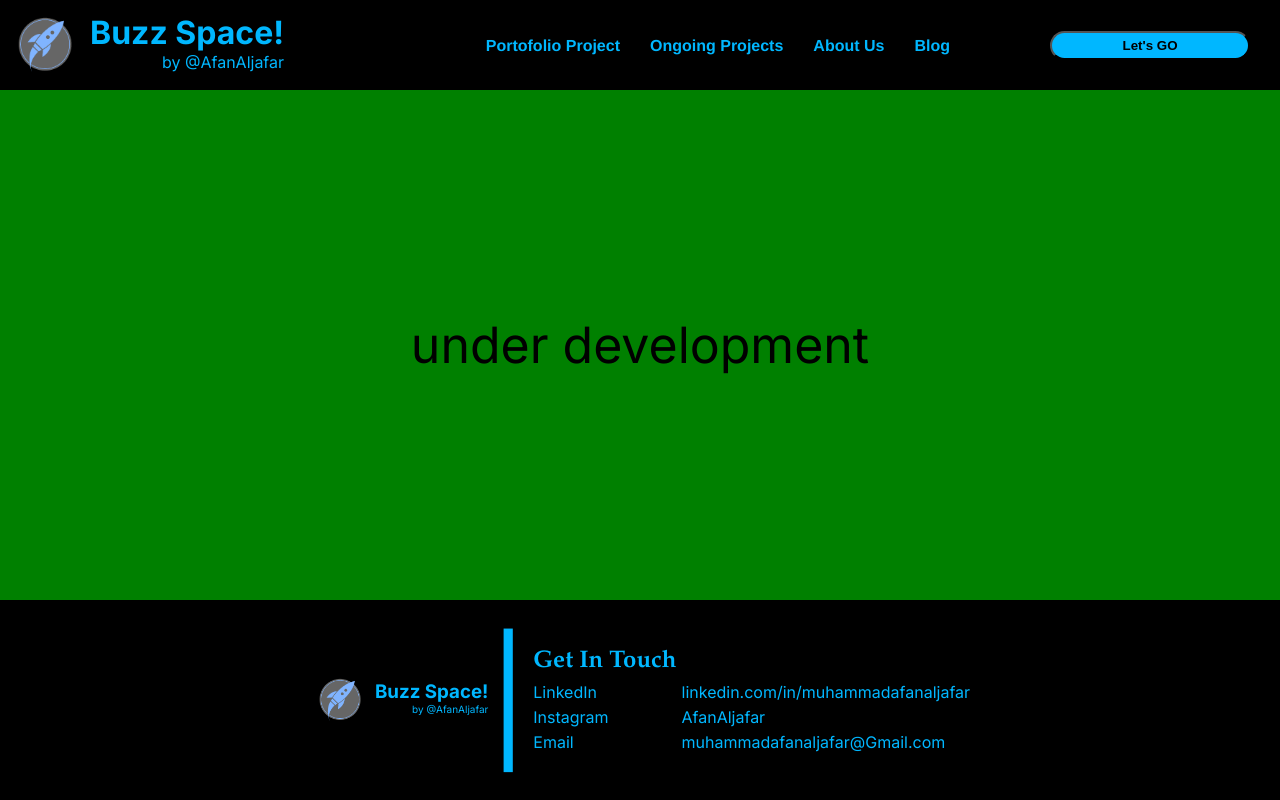
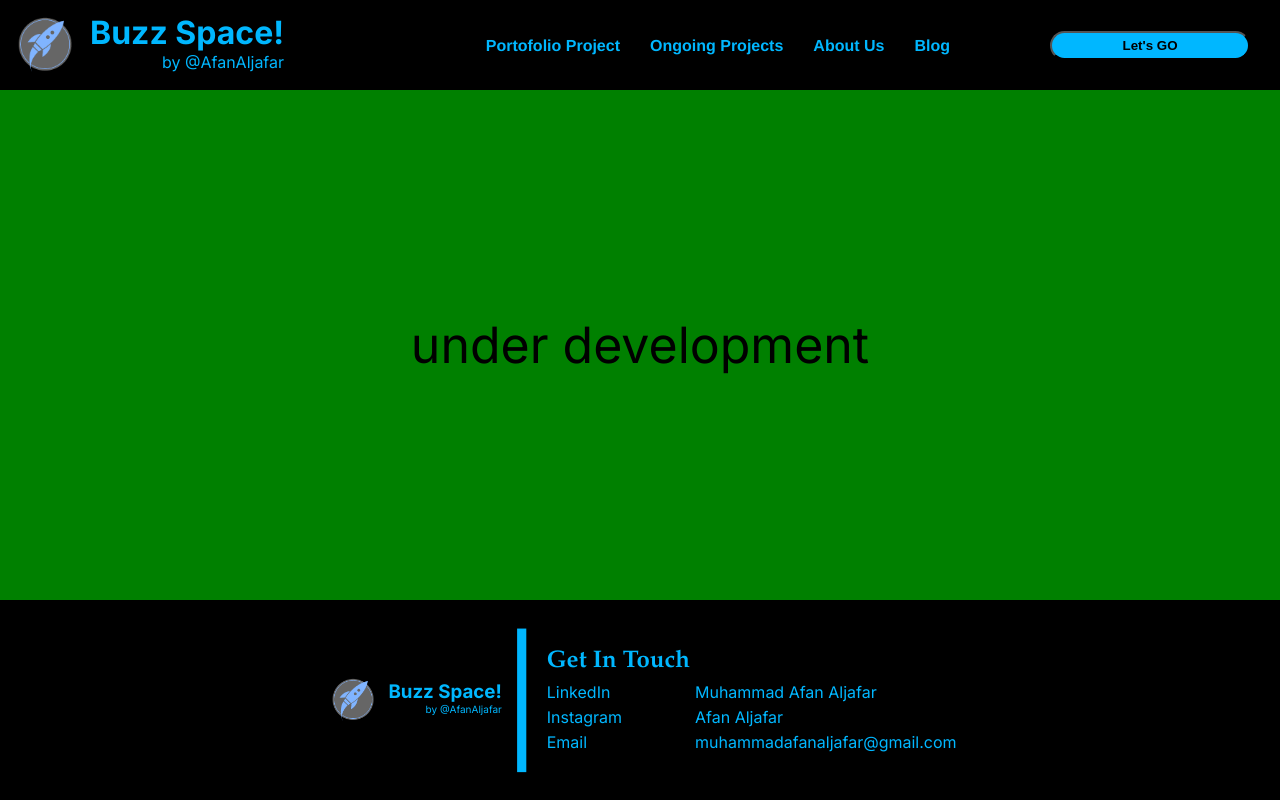
Before and after one commit to AfanAljafar/Buzz-Space, a Next.js app in the folder frontend/: page / in a window 1280 px wide. Built offline with nearby package versions, Linux system fonts and the light colour scheme.

Commit message:
buzz space

```diff
--- a/frontend/component/single/quicklink/footersocmed/footersocmed.css
+++ b/frontend/component/single/quicklink/footersocmed/footersocmed.css
@@ -12,3 +12,9 @@
 .getintouch {
   font-family: garamond;
 }
+
+.linkedin,
+.instagram {
+  text-decoration: none;
+  color: rgb(0, 183, 255);
+}
--- a/frontend/component/single/quicklink/footersocmed/index.js
+++ b/frontend/component/single/quicklink/footersocmed/index.js
@@ -1,5 +1,6 @@
 import React from "react";
 import "./footersocmed.css";
+import Link from "next/link";
 
 export default function FooterSocmed() {
   return (
@@ -16,15 +17,29 @@ export default function FooterSocmed() {
         <tbody>
           <tr>
             <td>LinkedIn</td>
-            <td>linkedin.com/in/muhammadafanaljafar</td>
+            <td>
+              <Link
+                className="linkedin"
+                href={"https://www.linkedin.com/in/muhammadafanaljafar/"}
+              >
+                Muhammad Afan Aljafar
+              </Link>
+            </td>
           </tr>
           <tr>
             <td>Instagram</td>
-            <td>AfanAljafar</td>
+            <td>
+              <Link
+                className="instagram"
+                href={"https://www.instagram.com/afanaljafar/"}
+              >
+                Afan Aljafar
+              </Link>
+            </td>
           </tr>
           <tr>
             <td>Email</td>
-            <td>muhammadafanaljafar@Gmail.com</td>
+            <td>muhammadafanaljafar@gmail.com</td>
           </tr>
         </tbody>
       </table>
```
